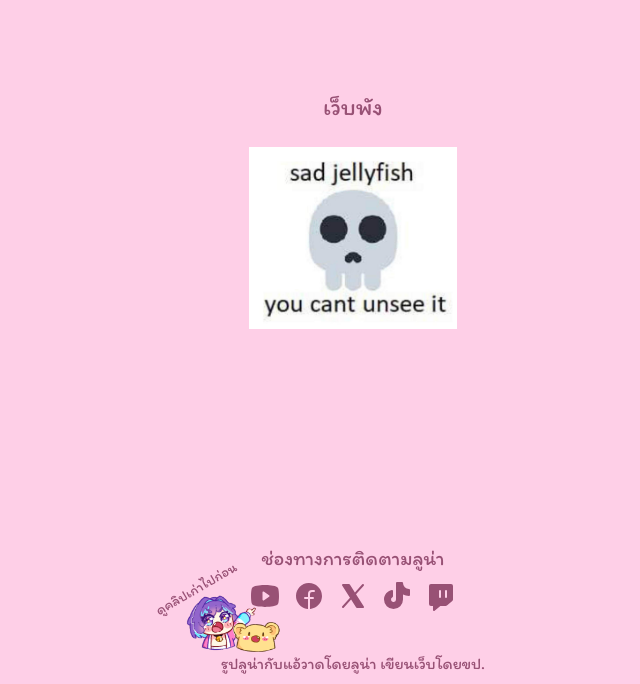
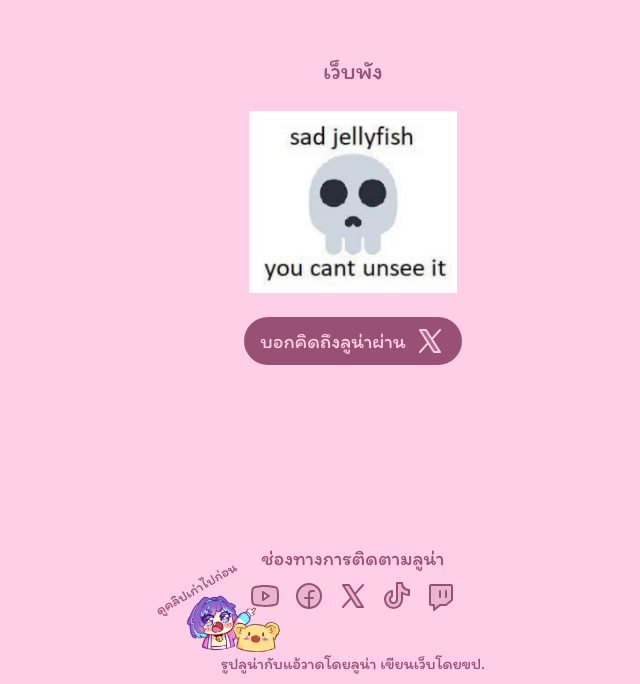
Before and after one commit to khawpunkp/missyouluna, a Next.js app: page / in a window 1280 px wide. Shown: the part 116-800 px from the top of the page, without its empty margins (287-927 px from the left). Built offline with nearby package versions, Linux system fonts and the light colour scheme; no server answers.

Commit message:
update tweet button

```diff
--- a/src/app/page.tsx
+++ b/src/app/page.tsx
@@ -61,7 +61,9 @@ export default function Home() {
 
    const getVideos = async () => {
       try {
-         const response = await axios.get('https://missyouluna-service.vercel.app/api/last-vdo')
+         const response = await axios.get(
+            'https://missyouluna-service.vercel.app/api/last-vdo'
+         )
          setResource(response.data.items)
       } catch (error: any) {}
    }
@@ -117,23 +119,35 @@ export default function Home() {
    }, [resource])
 
    useEffect(() => {
-      if (live) setTargetTime({type: 'live' , time: live.liveStreamingDetails.actualStartTime})
+      if (live)
+         setTargetTime({
+            type: 'live',
+            time: live.liveStreamingDetails.actualStartTime,
+         })
    }, [live])
 
    useEffect(() => {
       if (!live && upcoming)
-         setTargetTime({type:'upcoming' , time: upcoming?.liveStreamingDetails.scheduledStartTime})
+         setTargetTime({
+            type: 'upcoming',
+            time: upcoming?.liveStreamingDetails.scheduledStartTime,
+         })
    }, [upcoming])
 
    useEffect(() => {
-      if (!upcoming && finished) setTargetTime({type: 'none' , time: finished?.liveStreamingDetails.actualStartTime})
+      if (!upcoming && finished)
+         setTargetTime({
+            type: 'none',
+            time: finished?.liveStreamingDetails.actualStartTime,
+         })
    }, [finished])
 
    useEffect(() => {
       const timerId = setInterval(() => {
-         const newDuration = targetTime?.type === 'upcoming'
-            ? dayjs.duration(dayjs(targetTime?.time).diff(dayjs()))
-            : dayjs.duration(dayjs(dayjs()).diff(targetTime?.time))
+         const newDuration =
+            targetTime?.type === 'upcoming'
+               ? dayjs.duration(dayjs(targetTime?.time).diff(dayjs()))
+               : dayjs.duration(dayjs(dayjs()).diff(targetTime?.time))
          setTimeLeft(newDuration)
          dayjs()
          // Clear the interval when the countdown is complete
@@ -186,6 +200,20 @@ export default function Home() {
       )
    }
 
+   function TweetButton() {
+      return (
+         <a
+            className='flex gap-2 items-center text-xl rounded-full py-2 px-4 hover:scale-[1.1] bg-[#985175] text-[#FECFE7]'
+            href='https://x.com/intent/post?hashtags=Trixarium&text=คิดถึงลูน่าค้าบ'
+            target='_blank'
+            rel='noopener noreferrer'
+         >
+            บอกคิดถึงลูน่าผ่าน
+            <XLogo size={32} weight='duotone' />
+         </a>
+      )
+   }
+
    return (
       <div className='h-screen overflow-hidden flex flex-col justify-between items-center text-[#985175]'>
          <div />
@@ -205,6 +233,7 @@ export default function Home() {
                      <img src='/img/live.webp' alt='live' />
                      <p className='text-xl'>ไปดูดิ</p>
                   </div>
+                  <TweetButton/>
                </>
             ) : !!upcoming ? (
                <>
@@ -227,6 +256,7 @@ export default function Home() {
                      <img src='/img/wait.webp' alt='wait' />
                      <p className='text-xl'>ไปรอดิ</p>
                   </div>
+                  <TweetButton/>
                </>
             ) : finished ? (
                <>
@@ -243,6 +273,7 @@ export default function Home() {
                      <img src='/img/finished.webp' alt='missing' />
                      <p className='text-xl'>#ลูน่าไปไหน</p>
                   </div>
+                  <TweetButton/>
                </>
             ) : (
                <>
@@ -252,6 +283,7 @@ export default function Home() {
                      className='max-w-52'
                      alt='sad-jellyfish'
                   />
+                  <TweetButton/>
                </>
             )}
          </div>
@@ -276,7 +308,7 @@ export default function Home() {
                      alt='live'
                      className='absolute -bottom-[42px] -left-16 scale-x-[-1] min-w-24'
                   />
-                  <YoutubeLogo size={32} weight='fill' />
+                  <YoutubeLogo size={32} weight='duotone' />
                </a>
                <a
                   href='https://www.facebook.com/LTX022/'
@@ -284,7 +316,7 @@ export default function Home() {
                   rel='noopener noreferrer'
                   className='hover:scale-[1.1] hover: cursor-pointer'
                >
-                  <FacebookLogo size={32} weight='fill' />
+                  <FacebookLogo size={32} weight='duotone' />
                </a>
                <a
                   href='https://x.com/intent/follow?screen_name=LTX022'
@@ -292,7 +324,7 @@ export default function Home() {
                   rel='noopener noreferrer'
                   className='hover:scale-[1.1] hover: cursor-pointer'
                >
-                  <XLogo size={32} weight='fill' />
+                  <XLogo size={32} weight='duotone' />
                </a>
                <a
                   href='https://www.tiktok.com/@ltx022'
@@ -300,7 +332,7 @@ export default function Home() {
                   rel='noopener noreferrer'
                   className='hover:scale-[1.1] hover: cursor-pointer'
                >
-                  <TiktokLogo size={32} weight='fill' />
+                  <TiktokLogo size={32} weight='duotone' />
                </a>
                <a
                   href='https://www.twitch.tv/ltx022'
@@ -308,7 +340,7 @@ export default function Home() {
                   rel='noopener noreferrer'
                   className='hover:scale-[1.1] hover: cursor-pointer'
                >
-                  <TwitchLogo size={32} weight='fill' />
+                  <TwitchLogo size={32} weight='duotone' />
                </a>
             </div>
             <p
```
